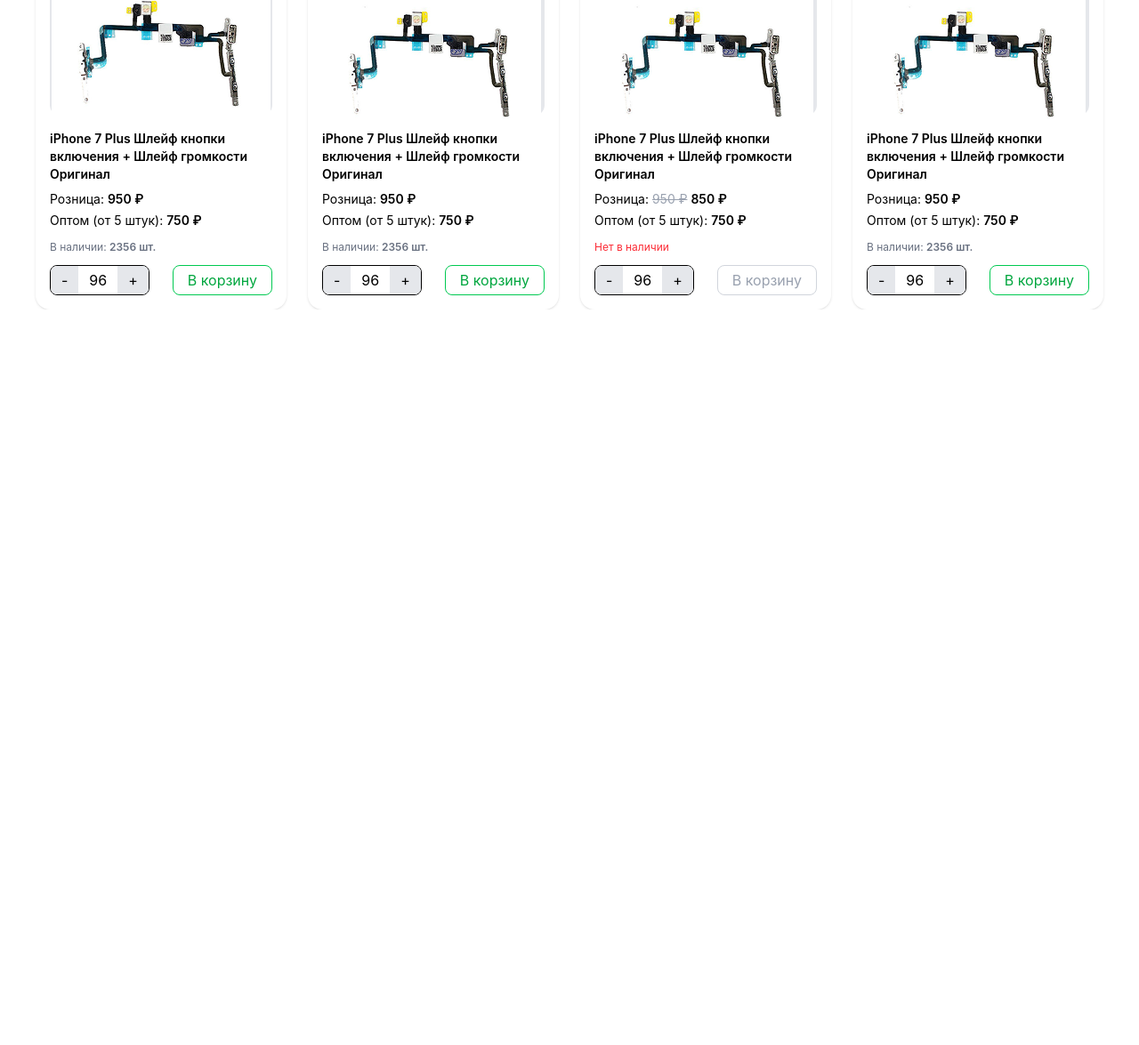
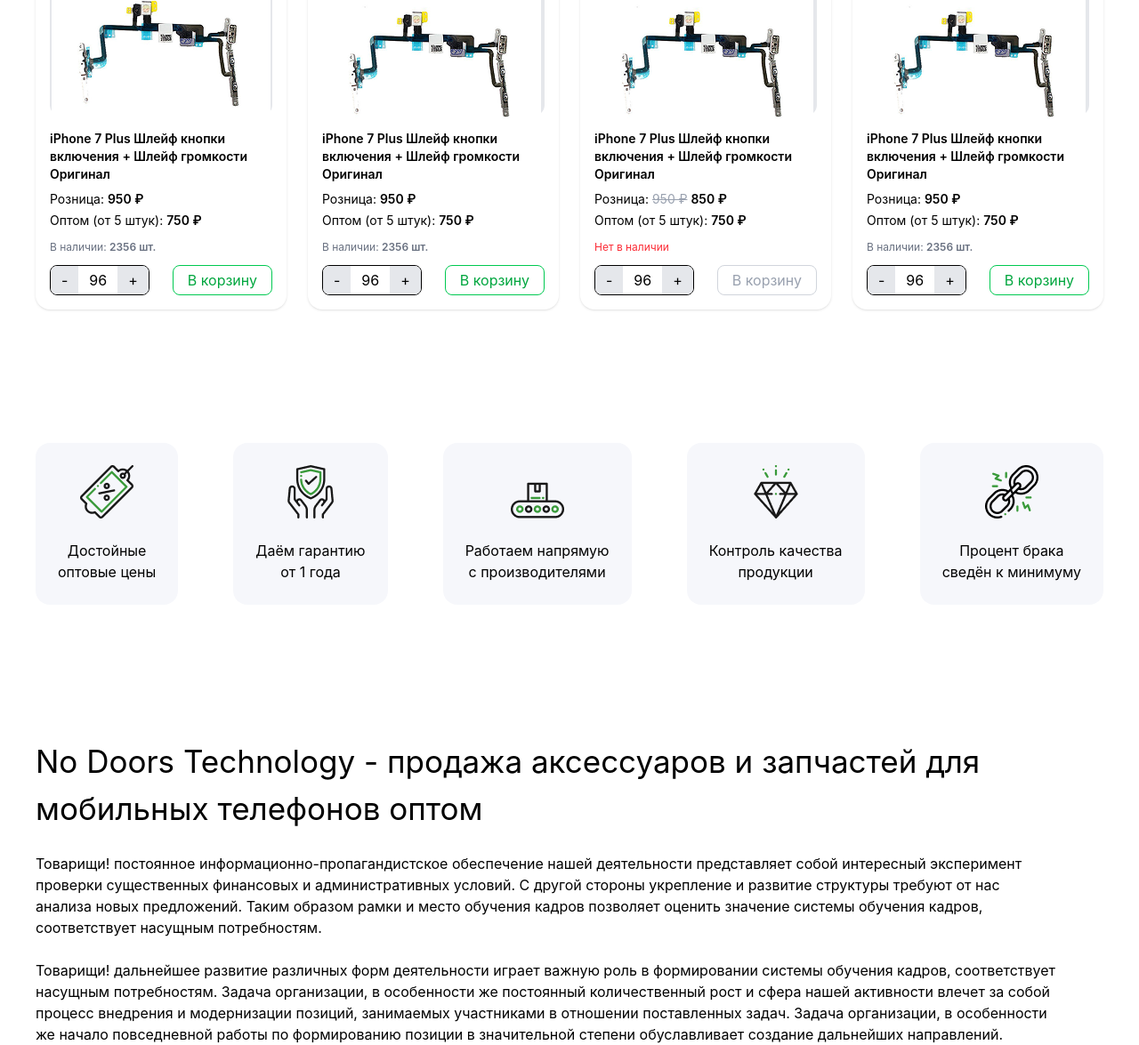
Before and after one commit to nozimnegmatov0010/branch4, a website: page index.html in a window 1280 px wide. Shown: the part 1536-2711 px from the top of the page at 89% size. Before the commit the page ends 1884 px from the top, so only its background shows below. Drawn offline with nearby package versions, Linux system fonts and the light colour scheme; files that its build step writes are made by us from their sources.

Commit message:
section3

```diff
--- a/index.html
+++ b/index.html
@@ -263,6 +263,40 @@
 
   </div>
 
+<section class="lg:flex justify-between items-center mt-[150px]">
+    <div class="p-[25px] bg-[#F6F7FB] rounded-2xl text-center">
+        <img class="m-auto" src="./src/images/discount (2) 1.png" alt="">
+        <br>
+        <p>Достойные <br> оптовые цены</p>
+    </div>
+    <div class="p-[25px] bg-[#F6F7FB] rounded-2xl text-center">
+        <img class="m-auto" src="./src/images/safe 1.png" alt="">
+        <br>
+        <p>Даём гарантию <br> от 1 года</p>
+    </div>
+    <div class="p-[25px] bg-[#F6F7FB] rounded-2xl text-center">
+        <img class="m-auto" src="./src/images/factory 1.png" alt="">
+        <br>
+        <p>Работаем напрямую <br> с производителями</p>
+    </div>
+    <div class="p-[25px] bg-[#F6F7FB] rounded-2xl text-center">
+        <img class="m-auto" src="./src/images/quality (1) 1.png" alt="">
+        <br>
+        <p>Контроль качества <br> продукции</p>
+    </div>
+    <div class="p-[25px] bg-[#F6F7FB] rounded-2xl text-center">
+        <img class="m-auto" src="./src/images/broken-.png" alt="">
+        <br>
+        <p>Процент брака <br> сведён к минимуму</p>
+    </div>
+</section>
+<div>
+    <h1 class="text-[35px] mt-[150px]">No Doors Technology - продажа аксессуаров и запчастей для мобильных телефонов оптом</h1>
+    <br>
+    <p>Товарищи! постоянное информационно-пропагандистское обеспечение нашей деятельности представляет собой интересный эксперимент <br> проверки существенных финансовых и административных условий. С другой стороны укрепление и развитие структуры требуют от нас <br> анализа новых предложений. Таким образом рамки и место обучения кадров позволяет оценить значение системы обучения кадров, <br> соответствует насущным потребностям. </p>
+    <br>
+    <p>Товарищи! дальнейшее развитие различных форм деятельности играет важную роль в формировании системы обучения кадров, соответствует <br> насущным потребностям. Задача организации, в особенности же постоянный количественный рост и сфера нашей активности влечет за собой <br> процесс внедрения и модернизации позиций, занимаемых участниками в отношении поставленных задач. Задача организации, в особенности <br> же начало повседневной работы по формированию позиции в значительной степени обуславливает создание дальнейших направлений.</p>
+</div>
 
 </body>
 </html>
```
Also changed, not shown: src/images/broken-.png (added), src/images/discount (2) 1.png (added), src/images/factory 1.png (added), src/images/quality (1) 1.png (added), src/images/safe 1.png (added), src/images/Блок _Фото и видео_.png (added).
